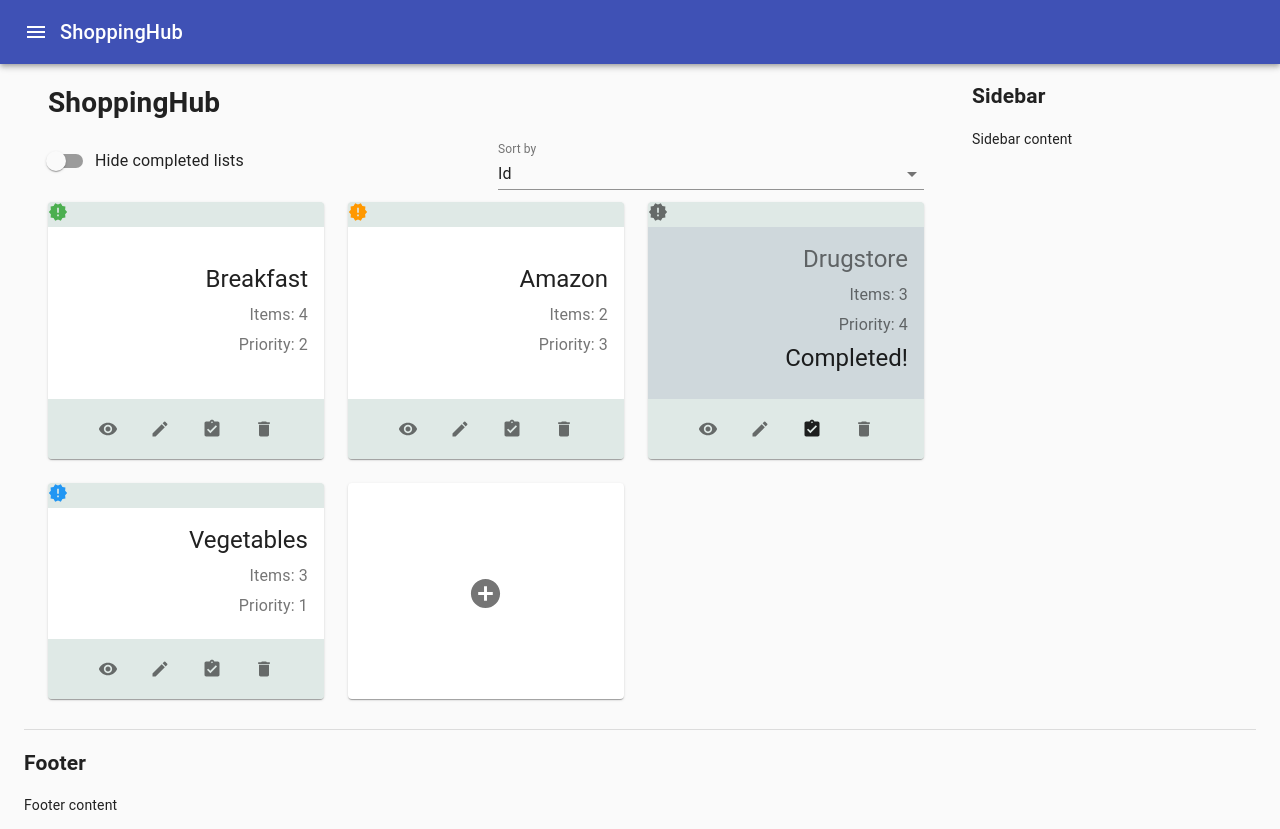
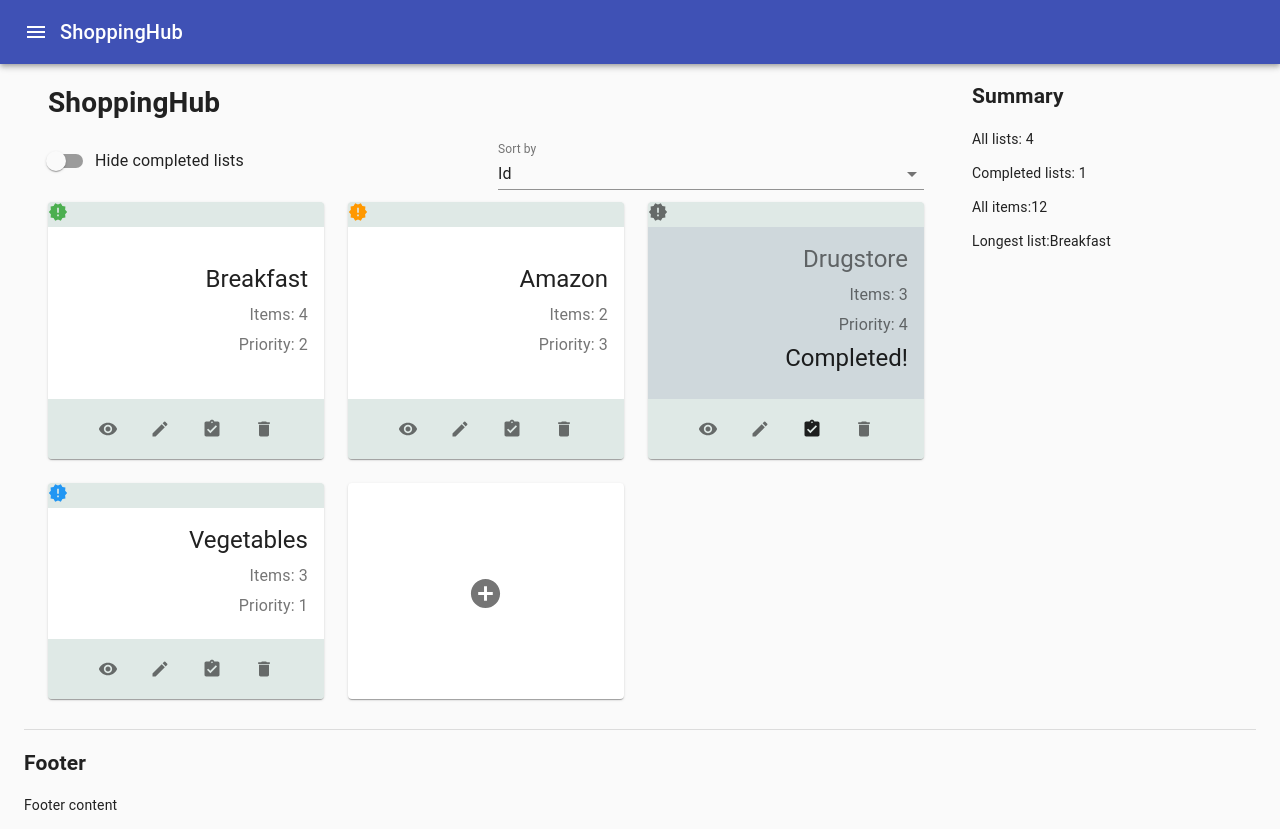
Before and after one commit to kjuraszek/shopping-hub, a React (Create React App) app: page / in a window 1280 px wide. Built offline with nearby package versions, Linux system fonts and the light colour scheme.

Commit message:
Sidebar update
Added summary in sidebar

```diff
--- a/src/ShoppingHub.js
+++ b/src/ShoppingHub.js
@@ -213,7 +213,15 @@ class ShoppingHub extends React.Component{
                     </Container>
                     </Grid>
                     <Grid item xs={12} sm={4} lg={3}>
-                    <Sidebar />
+                    <Sidebar
+                    numberOfLists={this.state.lists.length}
+                    numberOfCompletedLists={this.state.lists.filter( (list) => list.completed ).length}
+                    numberOfItems={this.state.lists.reduce( (previousValue, currentList) =>
+                        previousValue + currentList.items.length, 0
+                    )}
+                    longestList={this.state.lists.sort(
+                        (a,b) => b.items.length - a.items.length
+                    )[0]}/>
                     </Grid>
                 </Grid>
                 </Container>
--- a/src/Sidebar.js
+++ b/src/Sidebar.js
@@ -1,14 +1,16 @@
 import React from 'react';
 import { Container } from '@material-ui/core';
 
-class Sidebar extends React.Component{
-    render(){
-        return(
-        <Container>
-            <h2>Sidebar</h2>
-            <p>Sidebar content</p>
-        </Container>);
-    }
+function Sidebar(props){
+    return(
+    <Container>
+        <h2>Summary</h2>
+        <p>All lists: {props.numberOfLists}</p>
+        <p>Completed lists: {props.numberOfCompletedLists}</p>
+        <p>All items:{props.numberOfItems}</p>
+        <p>Longest list:{props.longestList.name}</p>
+    </Container>);
 }
 
+
 export default Sidebar;
```
